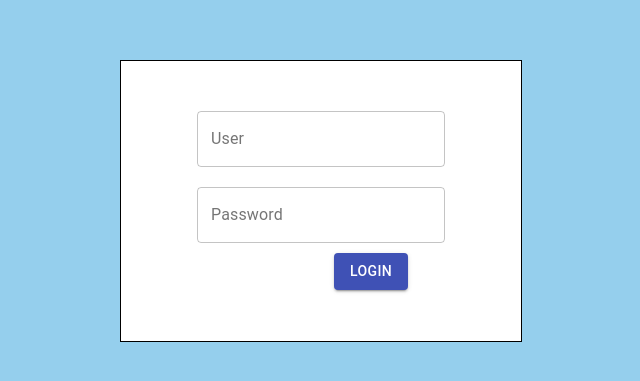
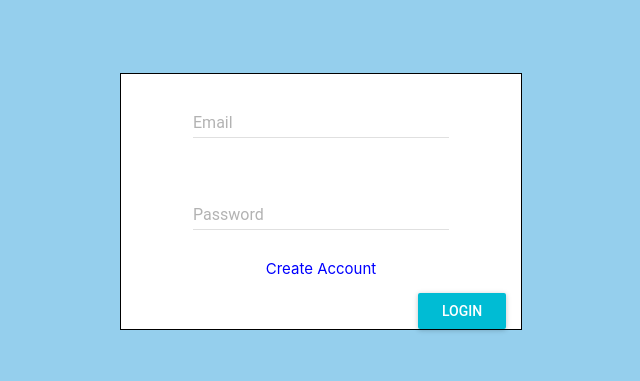
Before and after one commit to boterosantiago/ecommerce, a React (Create React App) app in the folder frontend/: page /login in a window 1280 px wide. Shown: the part 199-580 px from the top of the page, without its empty margins (319-959 px from the left). Built offline with nearby package versions, Linux system fonts and the light colour scheme.

Commit message:
[EDIT] Login system at 90%

```diff
--- a/frontend/package.json
+++ b/frontend/package.json
@@ -3,7 +3,7 @@
   "version": "0.1.0",
   "private": true,
   "dependencies": {
-    "@material-ui/core": "^4.11.0",
+    "material-ui": "^0.20.2",
     "@testing-library/jest-dom": "^5.11.5",
     "@testing-library/react": "^11.1.0",
     "@testing-library/user-event": "^12.1.10",
--- a/frontend/src/App.js
+++ b/frontend/src/App.js
@@ -17,7 +17,6 @@ class App extends React.Component {
     return (
       <div className="App">
         <Router>
-
           <Switch>
             <Route exact path="/" component={this.home} />
             <Route path="/login" component={this.login} />
--- a/frontend/src/components/Login.js
+++ b/frontend/src/components/Login.js
@@ -1,13 +1,35 @@
 import React from 'react';
-import TextField from '@material-ui/core/TextField'
-import Button from '@material-ui/core/Button'
+import TextField from 'material-ui/TextField';
+import RaisedButton from 'material-ui/RaisedButton'
+import MuiThemeProvider from 'material-ui/styles/MuiThemeProvider';
+import UserService from '../services/UserService';
 
 class Login extends React.Component {
     constructor(props) {
         super(props);
+        this.state = {
+            user: '',
+            password: ''
+        }
     }
 
     login = () => {
+        this.info = false;
+        UserService.login(this.state.user, this.state.password)
+            .then(response => (this.info = response.data))
+            .catch(error => console.log(error))
+            .finally(() => {
+                if (this.info === true) {
+                    alert("correct");
+                }else
+                {
+                    alert("incorrect");
+                }
+            });
+    }
+
+    register = () => {
+
     }
 
     render() {
@@ -28,20 +50,35 @@ class Login extends React.Component {
                     alignItems: "center",
                     justifyContent: "center",
                     background: "#ffffff",
-                    paddingTop: "50px",
+                    paddingBottom: "25px",
                 }}>
-                    <TextField id="outlined-basic" label="User" variant="outlined"/>
-                    <br /><br />
-                    <TextField id="filled-password-input" label="Password" type="password" autoComplete="current-password" variant="outlined" />
-                    <div style={{
-                        width: 300,
-                        marginTop: "10px",
-                        float: "right",
-                    }}>
-                        <Button variant="contained" color="primary" onClick={() => this.login()}>
-                            Login
-                        </Button>
-                    </div>
+                    <MuiThemeProvider>
+                        <TextField
+                            hintText="Enter your Email"
+                            floatingLabelText="Email"
+                            onChange={(event, newValue) => this.setState({ user: newValue })} />
+                        <br />
+                        <br />
+                        <TextField
+                            type="password"
+                            hintText="Enter your Password"
+                            floatingLabelText="Password"
+                            onChange={(event, newValue) => this.setState({ password: newValue })} />
+                        <br />
+                        <br />
+                        <a style={{
+                            color: "#0000ff",
+                            fontSize: 15,
+                            textDecoration: "none"
+                        }}
+                        href="/register">Create Account</a>
+                        <br />
+                        <div style={{
+                            float: "right",
+                        }}>
+                            <RaisedButton label="login" primary={true} style={{ margin: 15 }} onClick={() => this.login()} />
+                        </div>
+                    </MuiThemeProvider>
                 </div>
             </div>
         );
```
Also changed, not shown: frontend/src/App.css (line endings or trailing spaces), 1 other file (tests, documents, lock files or other folders).
